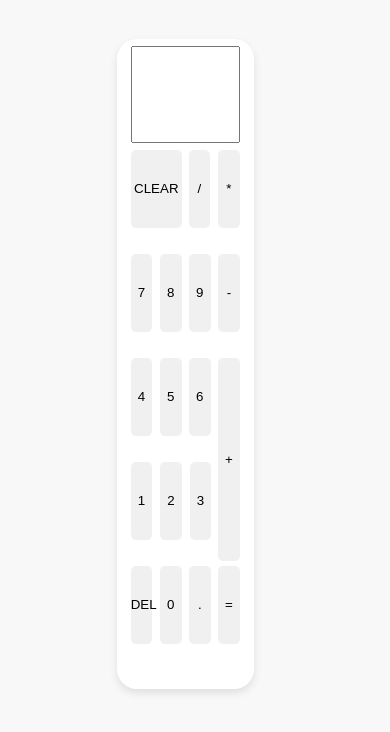
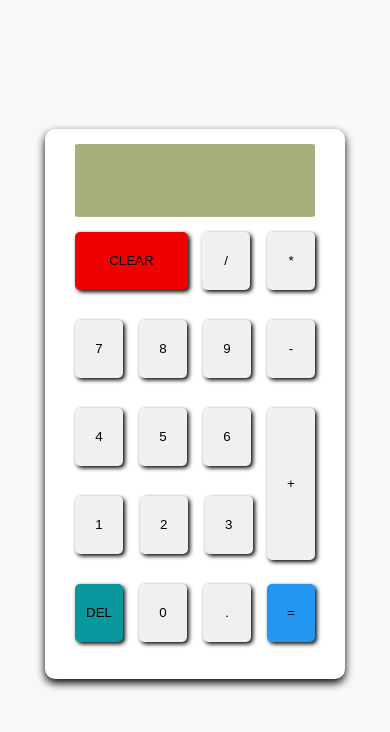
Before and after one commit to Jeff123Kam/calculator-JS-Project-1, a plain HTML site: page index.html in a window 390 px wide. Drawn offline with Linux system fonts and the light colour scheme.

Commit message:
completed website style and make it responsive

```diff
--- a/style.css
+++ b/style.css
@@ -6,20 +6,21 @@
 
 html {
   background-color: rgb(248, 248, 248);
+  font-size: 62.5%;
 }
 
 .calculator {
-  height: 650px;
-  width: 35%;
-  margin: 10%;
+  height: 65rem;
+  width: 43rem;
   text-align: center;
   position: relative;
-  left: 20%;
   background-color: white;
   border-radius: 2%;
-  border-radius: 20px;
-  box-shadow: 0 4px 8px rgba(0, 0, 0, 0.1);
+  border-radius: 1rem;
+  box-shadow: 0 0.4rem 0.8rem rgba(0, 0, 0, 5.1);
   overflow: hidden;
+  margin: auto;
+  margin-top: 6%;
 }
 
 .displayResult {
@@ -40,6 +41,10 @@ html {
 .displayResult input {
   height: 100%;
   width: 80%;
+  box-shadow: 0.2rem 0.2rem 0.4rem rgba(255, 255, 255, 0.2);
+  background-color: #a7af7c;
+  border: none;
+  border-radius: 2%;
 }
 
 button {
@@ -47,7 +52,8 @@ button {
   width: 20%;
   background-color: #f0f0f0; /* Example color */
   border: none;
-  border-radius: 5px;
+  border-radius: 0.5rem;
+  box-shadow: 0.2rem 0.2rem 0.4rem rgba(0, 0, 0, 1.2);
 }
 
 .button-row.second,
@@ -62,6 +68,7 @@ button {
 
 .clear {
   width: 47%;
+  background-color: rgb(240, 0, 0);
 }
 
 .divide {
@@ -96,3 +103,33 @@ button {
 /* fifth row style */
 /* fifth row style */
 /* fifth row style */
+
+.equal {
+  background-color: rgb(33, 150, 243);
+}
+
+.delete {
+  background-color: rgb(8, 151, 156);
+}
+
+@media only screen and (max-width: 1000px) {
+  .calculator {
+    margin-top: 11%;
+  }
+}
+
+@media only screen and (max-width: 500px) {
+  .calculator {
+    margin-top: 33%;
+    height: 55rem;
+    width: 30rem;
+  }
+}
+
+@media only screen and (max-width: 330px) {
+  .calculator {
+    margin-top: 46%;
+    height: 40rem;
+    width: 25rem;
+  }
+}
```
